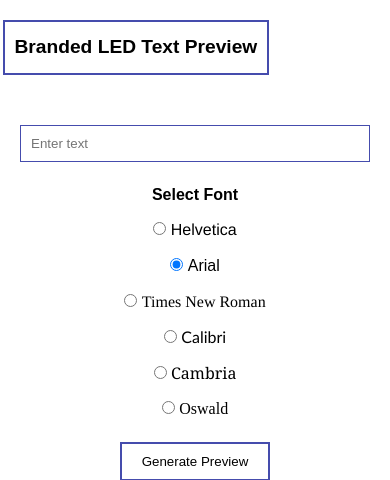
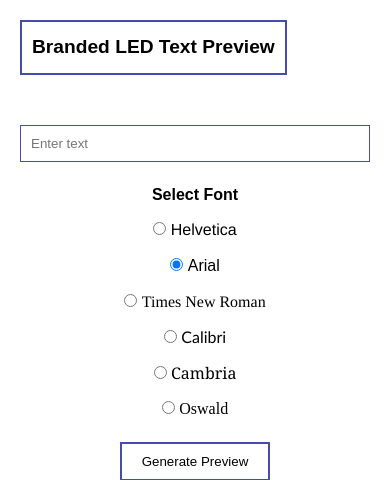
Before and after one commit to yosri5031/3d-crystal-preview, a Flask app: page /LED in a window 390 px wide. Shown: the top 480 px of the page. Run offline with Flask 2, Linux system fonts and the light colour scheme.

Commit message:
Update index1.html

```diff
--- a/templates/index1.html
+++ b/templates/index1.html
@@ -89,7 +89,8 @@
             .title {
                 font-size: 1.2em;
                 padding: 10px;
-                margin-left: -5%;
+                margin-left: auto;
+                margin-right: auto;
             }
 
             .navbar-logo img {
```
